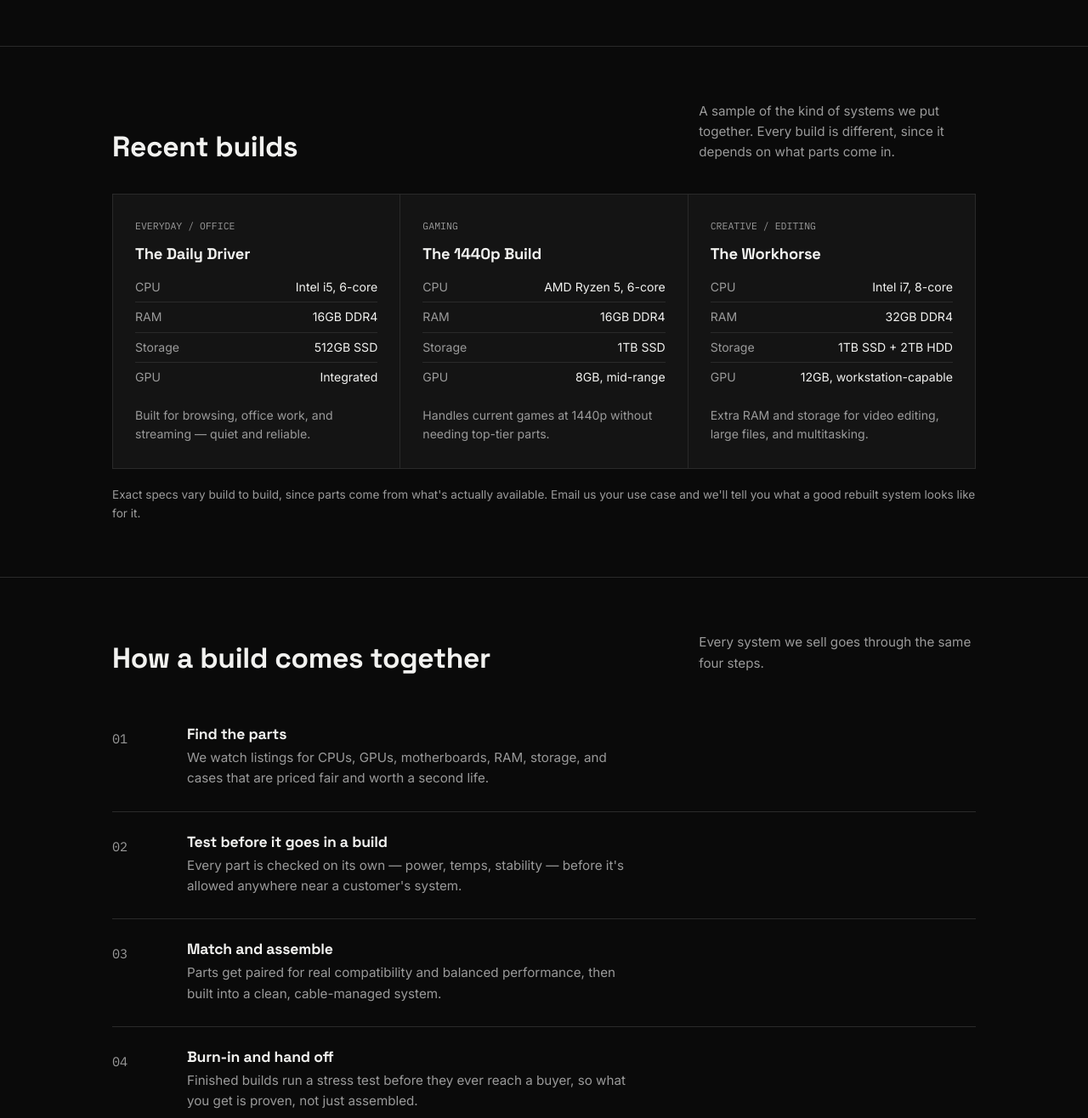
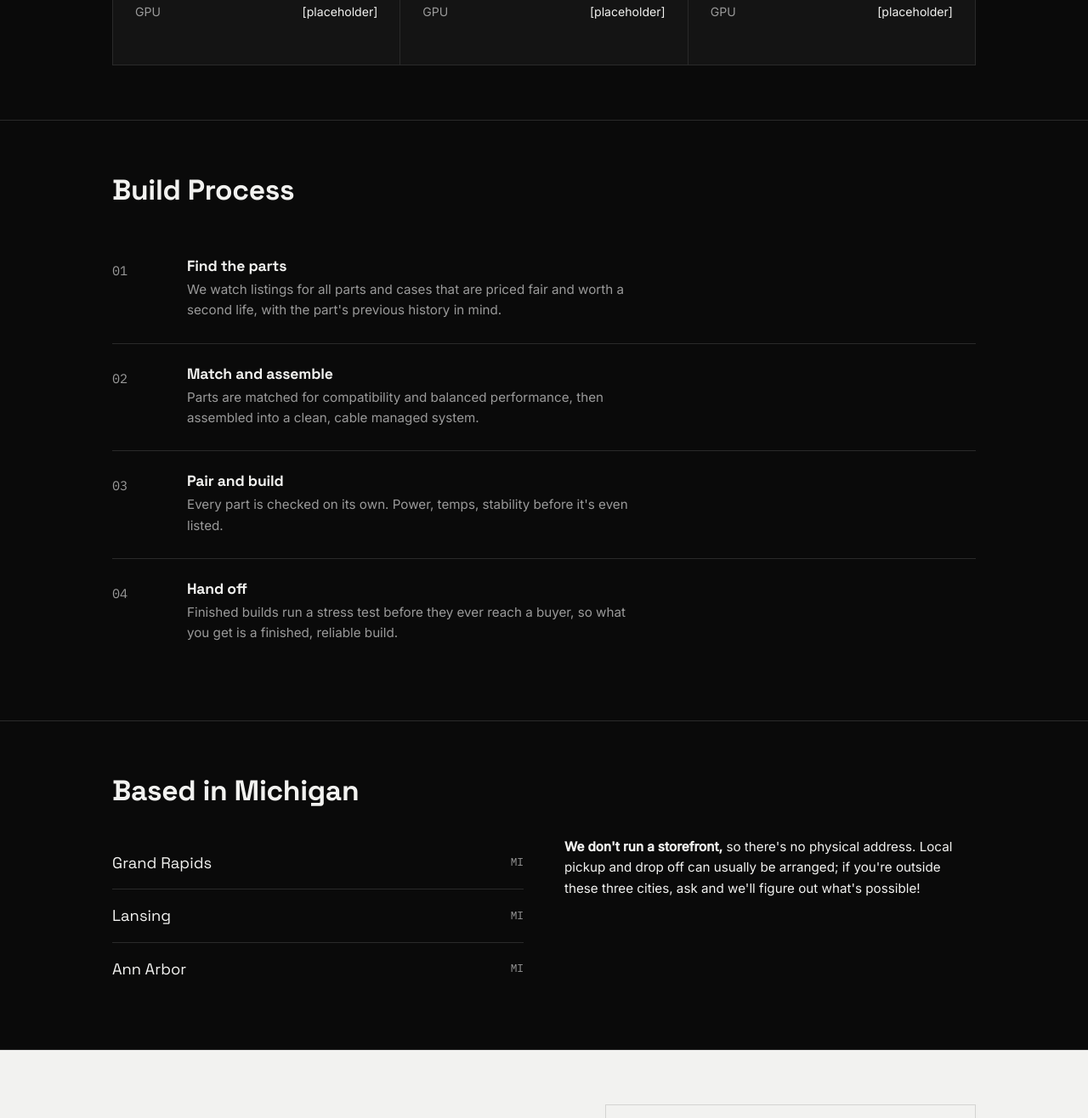
Before and after one commit to perumrr/unrivaledsystems, a plain HTML site: page index.html in a window 1280 px wide. Shown: the part 1484-2800 px from the top of the page at 85% size. Drawn offline with Linux system fonts and the light colour scheme.

Commit message:
goot spot

```diff
--- a/index.html
+++ b/index.html
@@ -18,7 +18,7 @@
     <div class="logo">UNRIVALED SYSTEMS</div>
     <nav>
       <a href="#mission">Mission</a>
-      <a href="#offer">What we do</a>
+      <!--<a href="#offer">What we do</a> -->
       <a href="#builds">Builds</a>
       <a href="#process">Process</a>
       <a href="#areas">Areas</a>
@@ -36,7 +36,7 @@
         <p>Every part we save is one less computer in a landfill. We buy still working high quality hardware and rebuild it into full, tested PCs. Good for your wallet, better for the planet!</p>
         <div class="hero-ctas">
           <!-- <a class="btn btn-solid" href="mailto:unrivaledcomputers@gmail.com?subject=Custom%20build%20inquiry">Request a custom build</a>/-->
-          <a class="btn btn-outline" href="#offer">See what we do</a>
+          <a class="btn btn-outline" href="#process">See what we do</a>
         </div>
       </div>
       <svg class="hero-art" viewBox="0 0 360 360" xmlns="http://www.w3.org/2000/svg" aria-hidden="true">
@@ -70,22 +70,22 @@
   <section id="mission">
     <div class="wrap">
       <div class="section-head">
-        <h2>Good hardware doesn't stop working<br>just because someone lists it for parts.</h2>
+        <h2>Good hardware doesn't stop working<br>just because a new model comes out</h2>
       </div>
       <div class="mission-grid">
         <div>
-          <p>Every day, working CPUs, GPUs, and motherboards get listed for cheap — upgraded out, cleared from an office, or sold because someone doesn't know what they have. Most of it still runs fine.</p>
-          <p>We track those listings across Michigan and beyond, buy the parts worth saving, and put them back to work instead of letting them sit in a drawer or a landfill.</p>
+          <p>Every day, millions of computer parts get thrown out: upgraded, cleared from an office, or sold because someone doesn't know what they have. Most of it still runs fine and can be reused.</p>
+          <p>We track those listings across Michigan, buy the parts worth saving, and put them back to work instead of letting them sit in a drawer or landfill.</p>
         </div>
         <div>
-          <p>Unrivaled Systems exists so people can get a genuinely good computer without paying new-hardware markup, and without adding to the pile of electronics nobody's using.</p>
-          <p>Every machine we sell is tested and stands behind itself — not a mystery box of parts, a rebuilt system we'd use ourselves.</p>
+          <p>Unrivaled Systems exists so people can get a genuinely good computer without paying the exorbitant new hardware markup, and without adding to the pile of electronics that is destined to break down in 10 million years.</p>
+          <p>Every machine we sell is tested and stands behind itself. Not a mystery box of parts, a rebuilt system we'd use ourselves (and we do!). </p>
         </div>
       </div>
     </div>
   </section>
 
-  <section id="offer">
+  <!--<section id="offer">
     <div class="wrap">
       <div class="section-head">
         <h2>What we do</h2>
@@ -106,86 +106,89 @@
         </div>
       </div>
     </div>
-  </section>
+  </section> -->
 
   <section id="builds">
     <div class="wrap">
       <div class="section-head">
         <h2>Recent builds</h2>
-        <div class="sub">A sample of the kind of systems we put together. Every build is different, since it depends on what parts come in.</div>
+        <!--<div class="sub">A sample of the kind of systems we put together. Every build is different, since it depends on what parts come in.</div>-->
       </div>
       <div class="builds-grid">
         <div class="build-card">
-          <span class="build-tag">Everyday / office</span>
-          <h3>The Daily Driver</h3>
+          <span class="build-tag">[placeholder]</span>
+          <h3>[placeholder]</h3>
           <ul class="build-specs">
-            <li><span>CPU</span><span>Intel i5, 6-core</span></li>
-            <li><span>RAM</span><span>16GB DDR4</span></li>
-            <li><span>Storage</span><span>512GB SSD</span></li>
-            <li><span>GPU</span><span>Integrated</span></li>
+            <li><span>CPU</span><span>[placeholder]</span></li>
+            <li><span>RAM</span><span>[placeholder]</span></li>
+            <li><span>Storage</span><span>[placeholder]</span></li>
+            <li><span>GPU</span><span>[placeholder]</span></li>
           </ul>
-          <p class="build-note">Built for browsing, office work, and streaming — quiet and reliable.</p>
+          <!-- optional caption-->
+          <!-- <p class="build-note">Built for browsing, office work, and streaming — quiet and reliable.</p> -->
         </div>
         <div class="build-card">
-          <span class="build-tag">Gaming</span>
-          <h3>The 1440p Build</h3>
+          <span class="build-tag">[placeholder]</span>
+          <h3>[placeholder]</h3>
           <ul class="build-specs">
-            <li><span>CPU</span><span>AMD Ryzen 5, 6-core</span></li>
-            <li><span>RAM</span><span>16GB DDR4</span></li>
-            <li><span>Storage</span><span>1TB SSD</span></li>
-            <li><span>GPU</span><span>8GB, mid-range</span></li>
+            <li><span>CPU</span><span>[placeholder]</span></li>
+            <li><span>RAM</span><span>[placeholder]</span></li>
+            <li><span>Storage</span><span>[placeholder]</span></li>
+            <li><span>GPU</span><span>[placeholder]</span></li>
           </ul>
-          <p class="build-note">Handles current games at 1440p without needing top-tier parts.</p>
+          <!-- optional caption-->
+          <!-- <p class="build-note">Handles current games at 1440p without needing top-tier parts.</p> -->
         </div>
         <div class="build-card">
-          <span class="build-tag">Creative / editing</span>
-          <h3>The Workhorse</h3>
+          <span class="build-tag">[placeholder]</span>
+          <h3>[placeholder]</h3>
           <ul class="build-specs">
-            <li><span>CPU</span><span>Intel i7, 8-core</span></li>
-            <li><span>RAM</span><span>32GB DDR4</span></li>
-            <li><span>Storage</span><span>1TB SSD + 2TB HDD</span></li>
-            <li><span>GPU</span><span>12GB, workstation-capable</span></li>
+            <li><span>CPU</span><span>[placeholder]</span></li>
+            <li><span>RAM</span><span>[placeholder]</span></li>
+            <li><span>Storage</span><span>[placeholder]</span></li>
+            <li><span>GPU</span><span>[placeholder]</span></li>
           </ul>
-          <p class="build-note">Extra RAM and storage for video editing, large files, and multitasking.</p>
+          <!-- optional caption-->
+          <!-- <p class="build-note">Extra RAM and storage for video editing, large files, and multitasking.</p> -->
         </div>
       </div>
-      <p class="builds-foot">Exact specs vary build to build, since parts come from what's actually available. Email us your use case and we'll tell you what a good rebuilt system looks like for it.</p>
+      <!-- <p class="builds-foot">Exact specs vary build to build, since parts come from what's actually available. Email us your use case and we'll tell you what a good rebuilt system looks like for it.</p> -->
     </div>
   </section>
 
   <section id="process">
     <div class="wrap">
       <div class="section-head">
-        <h2>How a build comes together</h2>
-        <div class="sub">Every system we sell goes through the same four steps.</div>
+        <h2>Build Process</h2>
+        <!--<div class="sub">Every system we sell goes through the same four steps.</div> -->
       </div>
       <div class="process-list">
         <div class="process-item">
           <div class="process-num">01</div>
           <div>
             <h3>Find the parts</h3>
-            <p>We watch listings for CPUs, GPUs, motherboards, RAM, storage, and cases that are priced fair and worth a second life.</p>
+            <p>We watch listings for all parts and cases that are priced fair and worth a second life, with the part's previous history in mind.</p>
           </div>
         </div>
         <div class="process-item">
           <div class="process-num">02</div>
           <div>
-            <h3>Test before it goes in a build</h3>
-            <p>Every part is checked on its own — power, temps, stability — before it's allowed anywhere near a customer's system.</p>
+            <h3>Match and assemble</h3>
+            <p>Parts are matched for compatibility and balanced performance, then assembled into a clean, cable managed system.</p>
           </div>
         </div>
         <div class="process-item">
           <div class="process-num">03</div>
           <div>
-            <h3>Match and assemble</h3>
-            <p>Parts get paired for real compatibility and balanced performance, then built into a clean, cable-managed system.</p>
+            <h3>Pair and build</h3>
+            <p>Every part is checked on its own. Power, temps, stability before it's even listed.</p>
           </div>
         </div>
         <div class="process-item">
           <div class="process-num">04</div>
           <div>
-            <h3>Burn-in and hand off</h3>
-            <p>Finished builds run a stress test before they ever reach a buyer, so what you get is proven, not just assembled.</p>
+            <h3>Hand off</h3>
+            <p>Finished builds run a stress test before they ever reach a buyer, so what you get is a finished, reliable build.</p>
           </div>
         </div>
       </div>
@@ -196,7 +199,7 @@
     <div class="wrap">
       <div class="section-head">
         <h2>Based in Michigan</h2>
-        <div class="sub">We buy, build, and hand off systems in and around these cities. Ask us about your area.</div>
+        <!--<div class="sub">We buy, build, and hand off systems in and around these cities. Ask us about your area.</div>-->
       </div>
       <div class="areas-grid">
         <div class="city-list">
@@ -204,7 +207,7 @@
           <div class="city-row"><span>Lansing</span><span>MI</span></div>
           <div class="city-row"><span>Ann Arbor</span><span>MI</span></div>
         </div>
-        <p style="color:var(--gray);font-size:0.95rem;">We don't run a storefront, so there's no walk-in address — everything starts with an email. Local pickup and drop-off can usually be arranged; if you're outside these three cities, ask and we'll figure out what's possible.</p>
+        <p style="color:var(--gray);font-size:0.95rem;"><strong>We don't run a storefront,</strong> so there's no physical address. Local pickup and drop off can usually be arranged; if you're outside these three cities, ask and we'll figure out what's possible!</p>
       </div>
     </div>
   </section>
@@ -212,13 +215,14 @@
   <section id="contact" class="contact">
     <div class="wrap">
       <div>
-        <h2>Want a custom system,<br>or just have a question?</h2>
-        <p>Tell us what you'll use it for and roughly what you want to spend. We'll tell you honestly whether a rebuilt system makes sense for you.</p>
+        <h2>Questions or<br>Concerns?</h2>
+        <p>Have any questions or concerns? We're here to help! Feel free to reach out :D</p>
       </div>
       <div class="contact-box">
         <span class="mono">EMAIL US</span>
         <a class="email" href="mailto:unrivaledcomputers@gmail.com">unrivaledcomputers@gmail.com</a>
         <a class="btn btn-solid" href="mailto:unrivaledcomputers@gmail.com?subject=Custom%20build%20inquiry&body=Tell%20us%20what%20you%27ll%20use%20the%20computer%20for%2C%20your%20budget%2C%20and%20your%20city%3A">Email Unrivaled Systems</a>
+        <a class="btn btn-solid" href="https://docs.google.com/forms/d/e/1FAIpQLSc9OxxV_XkpDYOdOzU0eemuH9B4PxN8yqu6eYqz0uml8b6Fsg/viewform?usp=publish-editor">Support Form</a>
       </div>
     </div>
   </section>
@@ -226,9 +230,10 @@
 
 <footer>
   <div class="wrap footer-inner">
-    <div>Unrivaled Systems — rebuilt PCs from Michigan.</div>
+    <div>Unrivaled Systems</div>
     <div style="display:flex;gap:20px;">
       <a href="mailto:unrivaledcomputers@gmail.com">unrivaledcomputers@gmail.com</a>
+      <p>|</p>
       <a href="[FACEBOOK_LINK_PLACEHOLDER]" target="_blank" rel="noopener">Facebook</a>
     </div>
   </div>
--- a/style.css
+++ b/style.css
@@ -8,7 +8,10 @@
     --invert-fg:#0a0a0a;
   }
   *{margin:0;padding:0;box-sizing:border-box;}
-  html{scroll-behavior:smooth;}
+  html{
+    scroll-behavior:smooth;
+    scroll-padding-top:96px;
+  }
   body{
     background:var(--bg);
     color:var(--fg);
@@ -122,6 +125,7 @@
   section{
     border-top:1px solid var(--line);
     padding:64px 0;
+    scroll-margin-top:96px;
   }
   .section-head{
     display:flex;
@@ -317,6 +321,9 @@
     width:100%;
     text-align:center;
   }
+  .contact-box .btn-solid + .btn-solid{
+    margin-top:12px;
+  }
   .contact-box .btn-solid:hover{background:#2c2c2c;}
 
   /* ===== Footer ===== */
```
